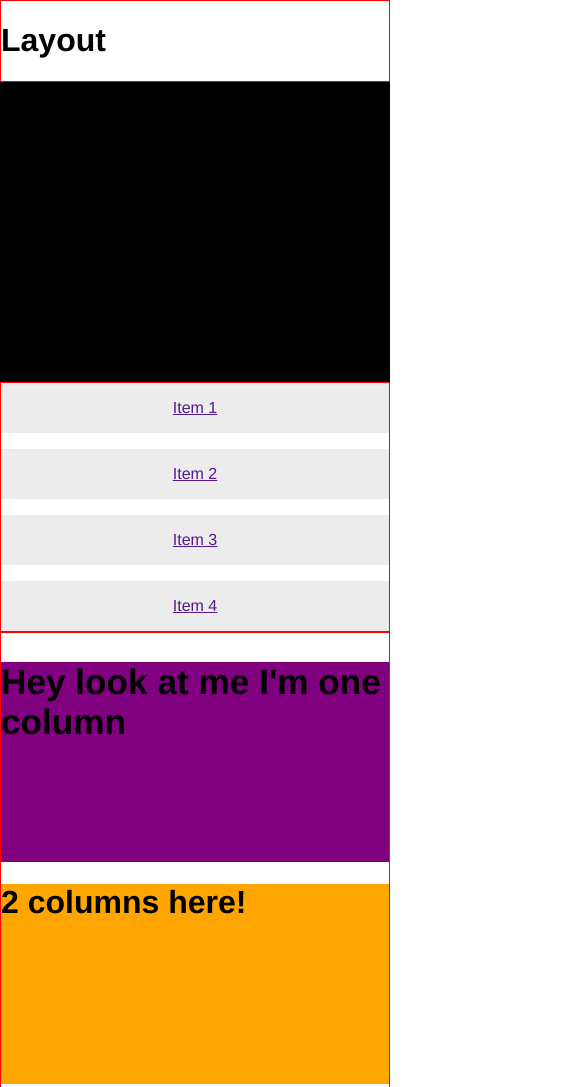
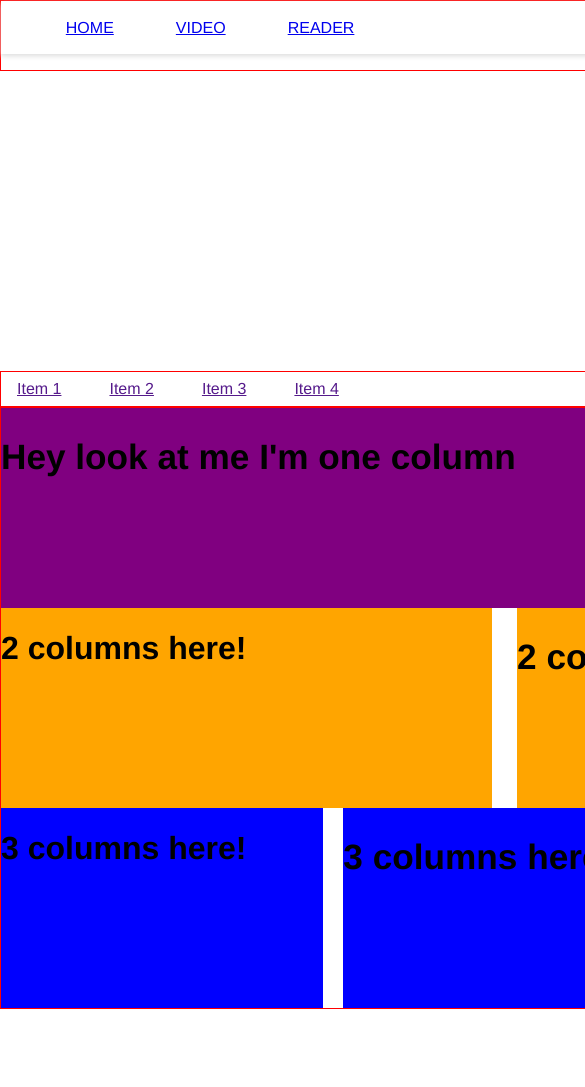
Before and after one commit to nugentmichael/assign-2, a plain HTML site: page index.html in a window 390 px wide. Shown: the top 1087 px of the page, 585 px wide, since content can reach past the window. After the commit the page ends 1009 px from the top, so only its background shows below. Drawn offline with nearby package versions, Linux system fonts and the light colour scheme.

Commit message:
Damaged Goods

```diff
--- a/css/style.css
+++ b/css/style.css
@@ -13,29 +13,74 @@ h2 {
 /* -- Banner Components -- */
 .banner {
   height: 300px;
-  background: #000;
 }
 
 /* -- Navigation components -- */
 .main-nav ul {
   list-style-type: none;
   padding: 0;
-  margin: 0;
+  margin:0;
 }
 
 .main-nav li {
-  margin-top: 1em;
-}
-
-.main-nav li:first-child {
-  margin-top: 0;
+  margin-top:1em;
 }
 
 .main-nav a {
   display: block;
-  background: #ececec;
   padding: 1em;
   text-align: center;
+}
+
+.pattern {
+  width: 100%;
+  background-color: #FFF;
+  box-shadow: 0px 2px 5px #DDD;
+  -webkit-box-shadow: 0px 2px 5px #DDD;
+  -moz-box-shadow: 0px 2px 5px #DDD;
+  margin-bottom: 1em;
+  overflow: hidden;
+}
+
+section { padding:1em; }
+
+a.menu-link {
+  position: absolute;
+  top: 5px;
+  right: 10px;
+  display:block;
+  padding:1em;
+}
+
+a.menu-link:before {
+  content:'\2630';
+  color: #000;
+  font-size: 30px;
+}
+
+/* Hide */
+nav[role=navigation] {
+  max-height:0;
+}
+
+/* Show */
+nav[role=navigation].active {
+  max-height:15em;
+}
+
+/* Vertical Menu */
+nav[role=navigation] {
+  clear: both;
+  -webkit-transition: all 0.3s ease-out;
+  -moz-transition: all 0.3s ease-out;
+  -ms-transition: all 0.3s ease-out;
+  -o-transition: all 0.3s ease-out;
+  transition: all 0.3s ease-out;
+}
+
+nav[role=navigation] li a {
+  display: block;
+  padding: 0.8em;
 }
 
 /* -- Layout Components -- */
@@ -79,38 +124,35 @@ h2 {
   background: blue;
 }
 
-/* -- Tablet Media Query -- */
+/* -------------------- Media Queries -------------------- */
 
-@media (min-width: 48em) {
-  .main-nav ul:before, .main-nav ul:after {
-    content: " ";
-    display: table;
+/* -- Smartphone Media Query -- */
+@media (max-width: 640px) {
+
+    .main-nav ul {
+    clear:both;
   }
 
-  .main-nav ul:after {
-    clear: both;
-  }
-
-  .main-nav li {
+   .main-nav li {
     float: left;
     margin-left: 1em;
     margin-top: 0;
   }
 
-  .main-nav li:first-child {
+   .main-nav li:first-child {
     margin-left: 0;
   }
 
-  .main-nav a {
-    padding: 0.5em 1em;
-    text-align: left;
+   .main-nav a {
+    padding:0.5em 1em;
+    text-align:left;
   }
+
 }
 
-/* -- Desktop Media Query -- */
-
-@media (min-width: 1007px) {
-    .container {
+/* -- Portrait Tablet Media Query -- */
+@media (max-width: 980px) {
+      .container {
       width: 1007px;
     }
 
@@ -139,3 +181,55 @@ h2 {
         margin-left: 0;
     }
 }
+
+/* -- Landscape Tablet Media Query -- */
+@media (max-width: 1024px) {
+
+  a.menu-link {
+    display:none;
+  }
+
+    nav[role=navigation] {
+    max-height: none;
+    float: left;
+  }
+
+    nav[role=navigation] ul {
+    margin: 0 0 0 -0.25em;
+    border: 0;
+  }
+
+/* Horizontal Navigation */
+    nav[role=navigation]  li {
+    display: inline-block;
+    margin: 0.3em 1em;
+  }
+    nav[role=navigation] li a {
+    border: 0;
+  }
+
+  .main-nav ul:before, .main-nav ul:after {
+    content: " ";
+    display: table;
+  }
+
+  .main-nav ul:after {
+    clear: both;
+  }
+
+  .main-nav li {
+    float: left;
+    margin-left: 1em;
+    margin-top: 0;
+  }
+
+  .main-nav li:first-child {
+    margin-left: 0;
+  }
+
+  .main-nav a {
+    padding: 0.5em 1em;
+    text-align: left;
+  }
+
+}
--- a/index.html
+++ b/index.html
@@ -7,7 +7,21 @@
 </head>
 <body>
     <div class="container">
-    	<h1>Layout</h1>
+        <!--Navigation Menu-->
+          <div id="pattern" class="pattern">
+             <!-- <a href="#"><img id="logo" src="images/logo.jpg" alt="Digg"></a> -->
+            <!--Begin Pattern HTML-->
+               <a href="#" class="menu-link"></a>
+                <nav id="menu" role="navigation">
+                    <ul>
+                        <li><a href="#">HOME</a></li>
+                        <li><a href="#">VIDEO</a></li>
+                        <li><a href="#">READER</a></li>
+                    </ul>
+                </nav>
+                <div id="search"></div>
+            </div>
+        <!--End Navigation Menu-->
     </div>
     <div class="banner"></div>
     <div class="container">
@@ -57,6 +71,17 @@
         <!--// 3 Column Layout -->
 
     </div>
+<script src="http://ajax.googleapis.com/ajax/libs/jquery/1.10.2/jquery.min.js"></script>
+<script>
+    $(document).ready(function() {
+        var menulink = $('.menu-link');
+        var nav = $('#menu');
 
+        menulink.click(function() {
+            nav.toggleClass('active');
+            return false;
+        });
+    });
+</script>
 </body>
 </html>
```
